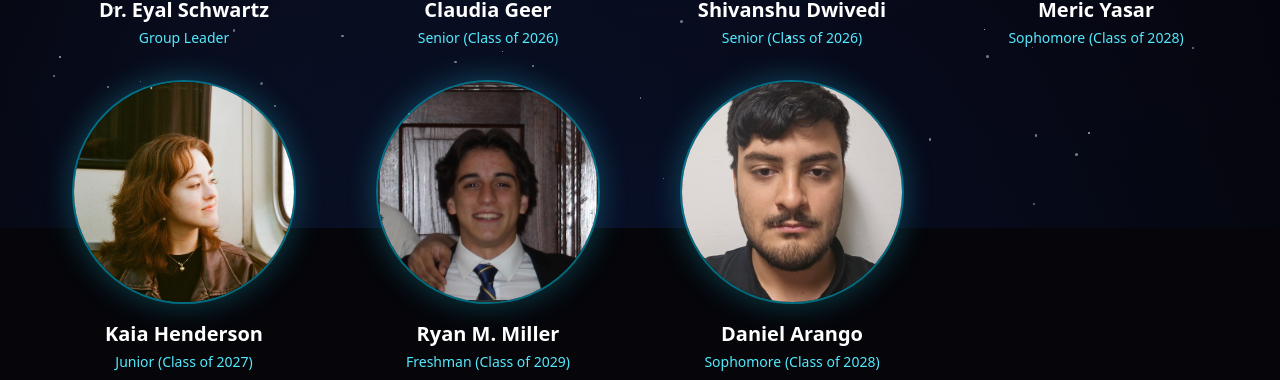
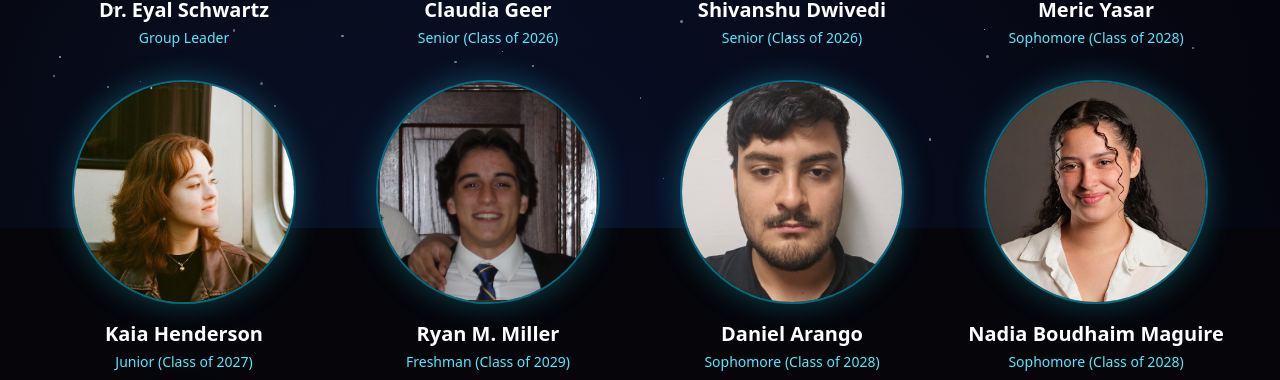
Before and after one commit to shivanshudwivedi/New-Horizons-Lab-Website, a Next.js app: page /team in a window 1280 px wide. Shown: the part 572-952 px from the top of the page. Built offline with nearby package versions, Linux system fonts and the light colour scheme.

Commit message:
Adding Nadia & Eli

```diff
--- a/src/app/team/page.tsx
+++ b/src/app/team/page.tsx
@@ -115,7 +115,30 @@ const teamData: TeamMember[] = [
     major: "Physics & Engineering",
     graduationYear: "2028",
     quote: "I am working on constructing and optimizing a Fabry-Perot cavity as a part of a larger experiment to explore a power recycled common path interferometer as future GW detector."
+  },
+  {
+    id: "nadia",
+    name: "Nadia Boudhaim Maguire",
+    role: "Sophomore (Class of 2028)",
+    type: "student",
+    image: "/team/nadia.jpg",
+    project: "Optimization of LIGO Squeezer Cavities",
+    major: "Computer Science",
+    graduationYear: "2028",
+    quote: "I am working on optimizing the LIGO squeezer cavities at seismic frequencies to improve the stability of the gravitational wave detectors."
+  },
+  {
+    id:"eli",
+    name: "Elisenda Ruiz-Kaiser",
+    role: "Sophomore (Class of 2028)",
+    type: "student",
+    image: "/team/eli.jpg",
+    major: "Undeclared",
+    graduationYear: "2028",
+    project: "LISA Gravitational Wave Detectors",
+    quote: "I am working on literature review for opitimization of Laser Interferometer Space Antenna (LISA) gravitational wave detectors. It involved both programmming and design work for the stability of the laser systems.",
   }
+
 ];
 
 /**
```
Also changed, not shown: public/team/eli.jpg (added), public/team/nadia.jpg (added).
